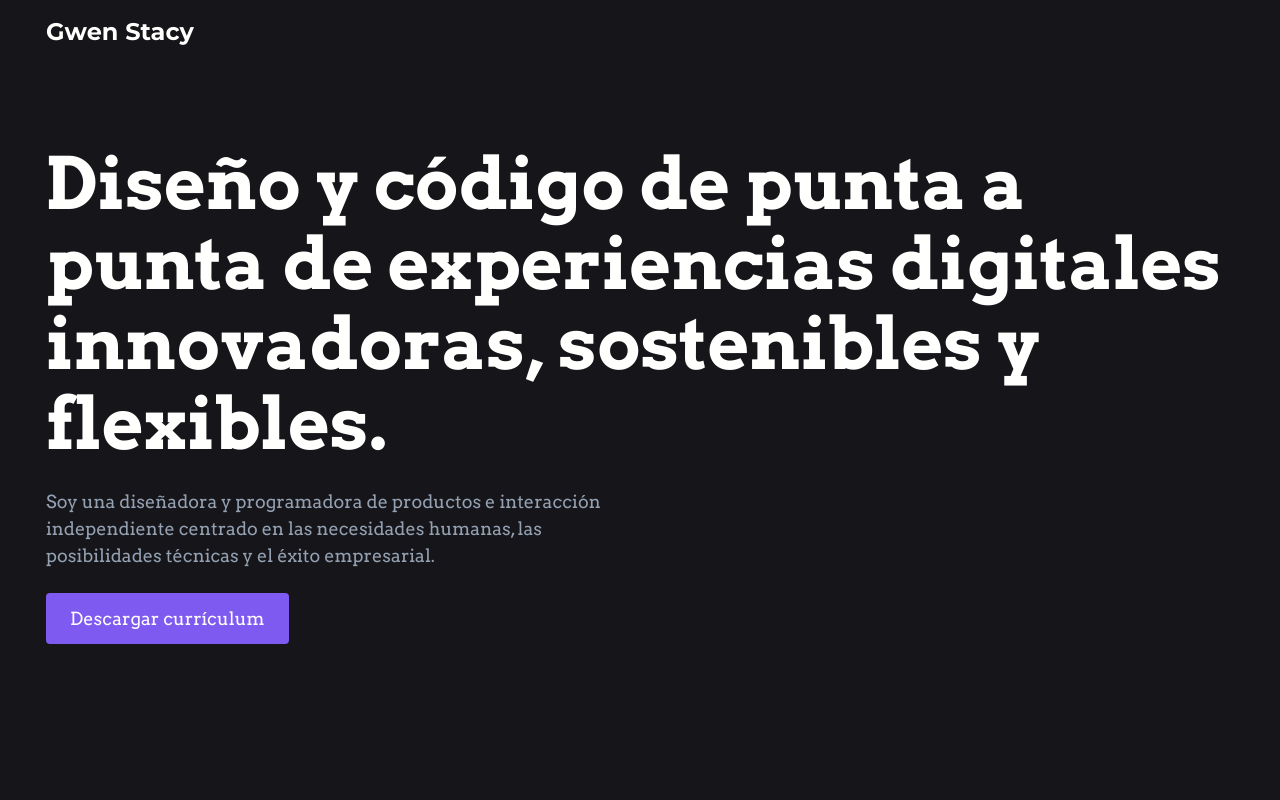
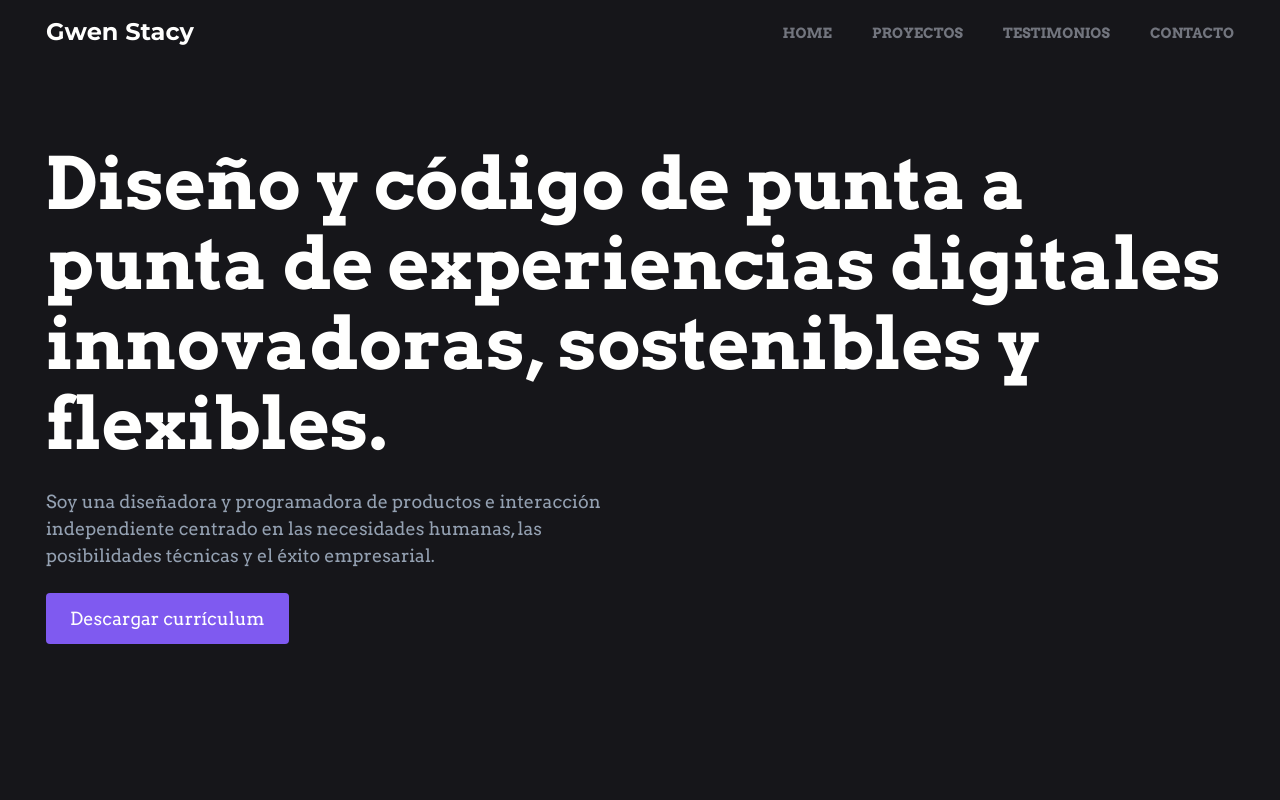
Before and after one commit to carlossantesp/portafolio-gwen, a plain HTML site: page index.html in a window 1280 px wide. Shown: the top 800 px of the page. Drawn offline with Linux system fonts and the light colour scheme.

Commit message:
Adding media queries for tablet and dektop devices

```diff
--- a/sass/_variables.scss
+++ b/sass/_variables.scss
@@ -23,7 +23,7 @@ $buttonSecondary: #16161a;
   --body1: 400 18px / 27px var(--fontPrimary);
   --body1-bold: 700 18px / 27px var(--fontPrimary);
   --body2: 400 14px / 27px var(--fontPrimary);
-  --body2-bold: 400 14px / 27px var(--fontPrimary);
+  --body2-bold: 700 14px / 27px var(--fontPrimary);
   --button: 400 18px / 27px var(--fontPrimary);
   --logo: 700 24px / 24px var(--fontLogo);
 
--- a/sass/components/_header.scss
+++ b/sass/components/_header.scss
@@ -15,7 +15,7 @@
     &--active {
       background-image: url(../icons/cancel.svg);
     }
-    @include desktop {
+    @include tablet {
       display: none;
     }
   }
@@ -32,5 +32,13 @@
     &--active {
       transform: scale(1, 1);
     }
+    @include tablet {
+      position: initial;
+      inset: initial;
+      height: auto;
+      width: auto;
+      background-color: transparent;
+      transform: initial;
+    }
   }
 }
--- a/sass/components/_navbar.scss
+++ b/sass/components/_navbar.scss
@@ -1,8 +1,8 @@
 .navbar {
   @include flexColumn;
   align-items: center;
-  gap: 48px;
-  padding-block-start: 120px;
+  gap: 3rem;
+  padding-block-start: 7.5rem;
   &__item {
     list-style: none;
     display: block;
@@ -21,4 +21,12 @@
       color: var(--white);
     }
   }
+  @include tablet {
+    padding-block-start: 0;
+    flex-direction: initial;
+    gap: 2.5rem;
+    &__link {
+      font: var(--body2-bold);
+    }
+  }
 }
```
Also changed, not shown: css/index.css, 1 other file.
